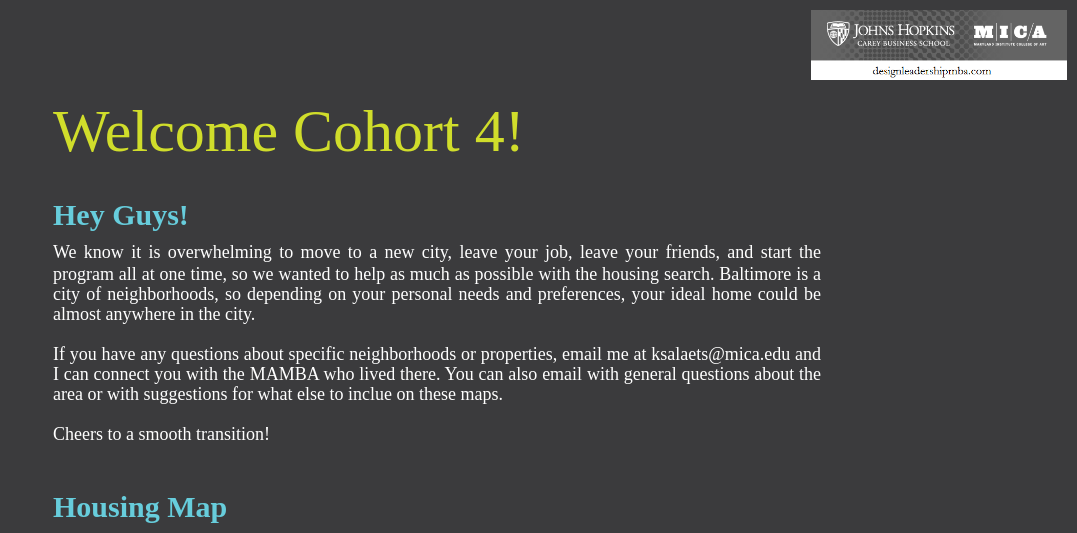
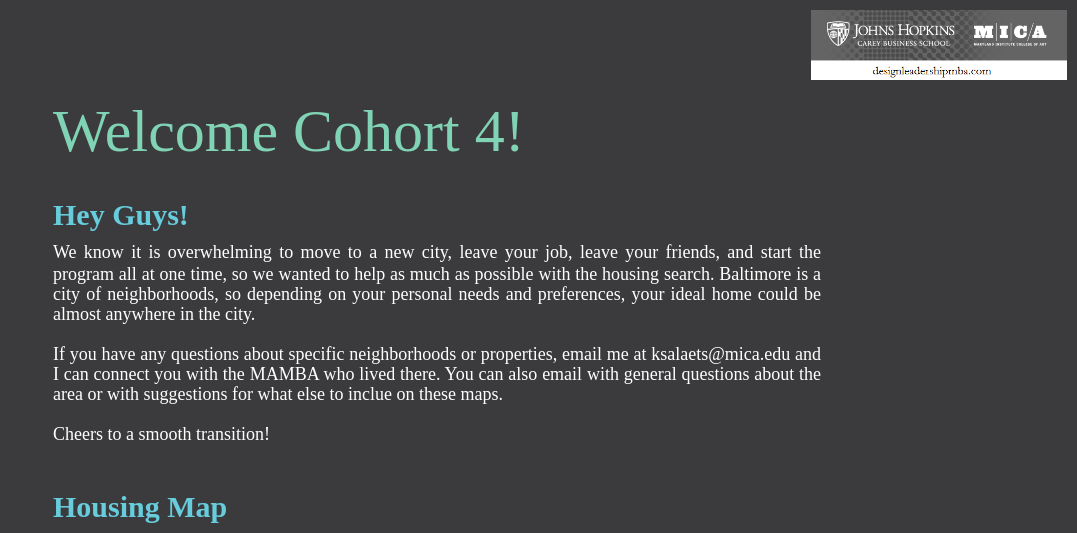
Before and after one commit to Karahmel/MAMBAMap, a Jekyll site: the page built from index.html, in a window 1280 px wide. Shown: the top 533 px of the page, without its empty margins (203-1280 px from the left). Built offline with Jekyll 4.4.1, drawn with Linux system fonts in a browser that asks for light colours; some web fonts are replaced; Markdown is read by kramdown in place of the engine named in the settings; grey boxes are pictures that could not be loaded.

Commit message:
Update screen.css

```diff
--- a/css/screen.css
+++ b/css/screen.css
@@ -64,7 +64,7 @@
 }
 
 a {
-  color: #98c73d;
+  color: #81d3b5;;
    margin-bottom: .5em;
 }
 
@@ -95,13 +95,13 @@
 ul.posts {
   list-style-type: none;
   margin-bottom: 1.5em;
-  color: #98c73d;
+  color: #81d3b5;;
 }
 
   ul.posts li {
     line-height: 1em;
   margin-bottom: 1.5em;
-    color: #98c73d;
+    color: #81d3b5;;
   }
 
   ul.posts span {
@@ -144,7 +144,7 @@
   }
 
   .site .title a.extra {
-    color: #d0dd2b;
+    color: #81d3b5;
     text-decoration: none;
     margin-left: 0em;
   }
```
